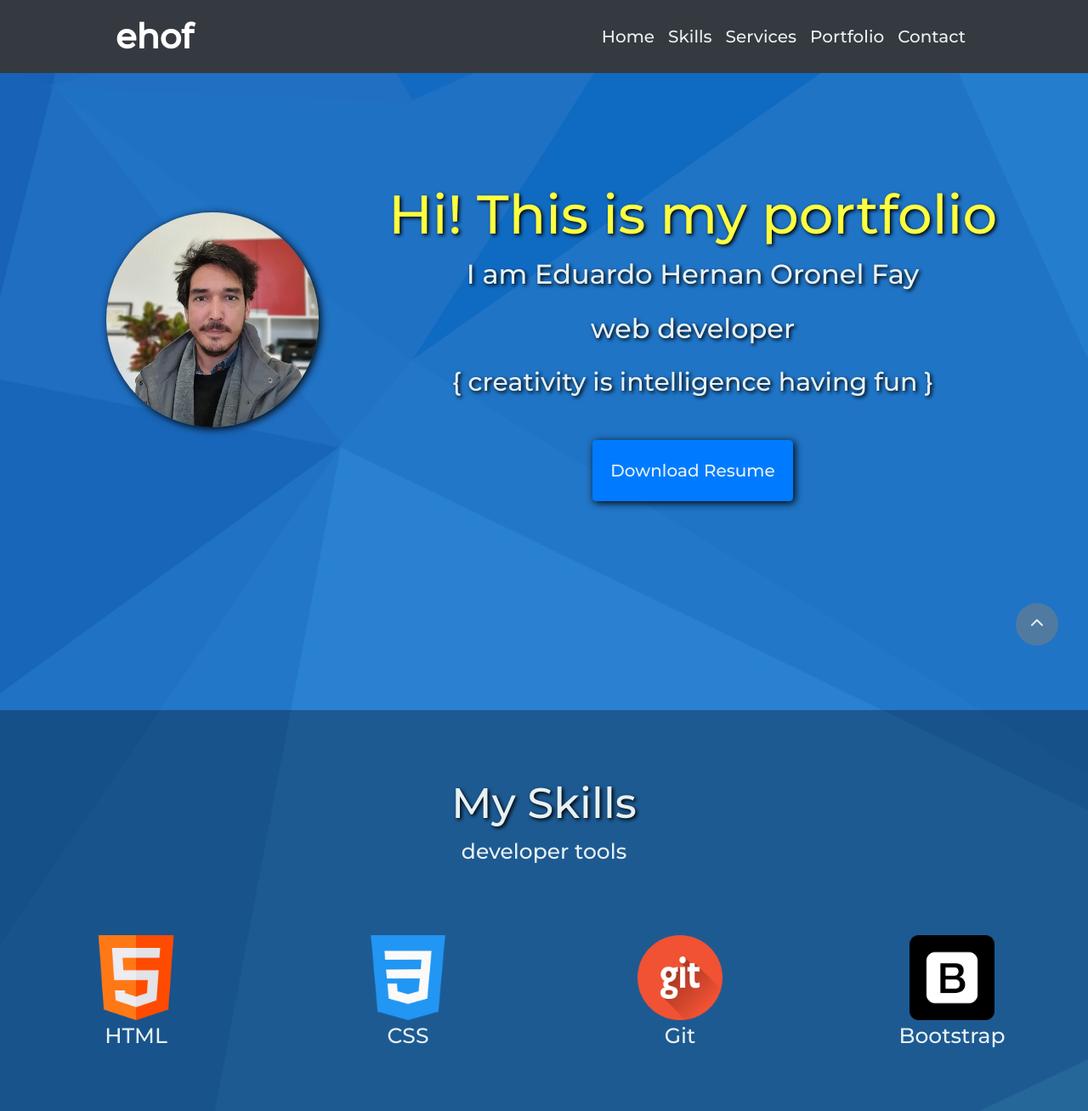
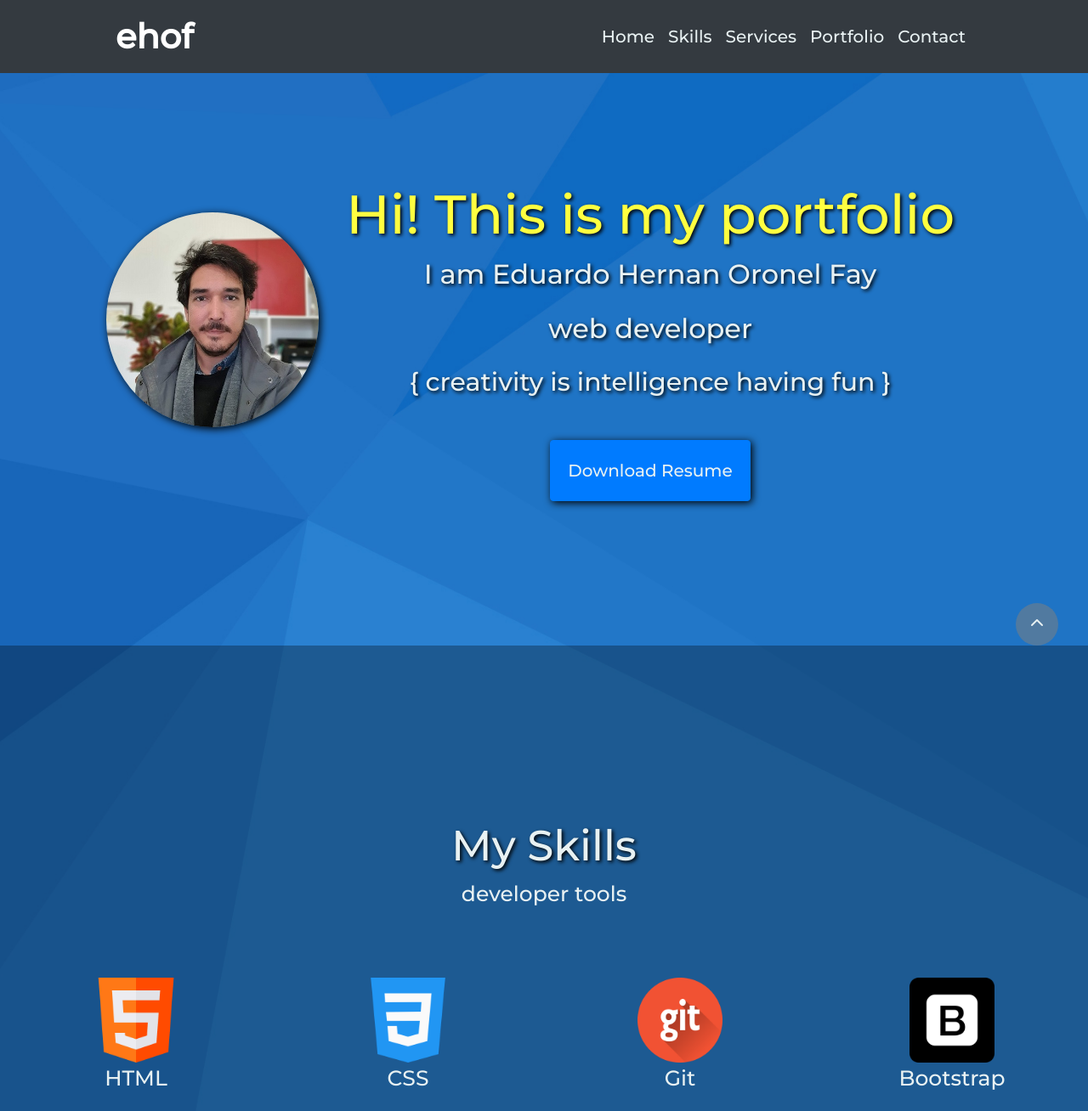
Before and after one commit to hernanoronel/entrega_final, a plain HTML site: page index.html in a window 1280 px wide. Shown: the top 1308 px of the page at 85% size. Drawn offline with nearby package versions, Linux system fonts and the light colour scheme.

Commit message:
mejoro las alturas de las section

```diff
--- a/scss/estilos.scss
+++ b/scss/estilos.scss
@@ -296,7 +296,8 @@ footer {
     }
 
     section{
-        height: 100%;
+        min-height: 100vh;
+        text-align: center;
         width: auto;
     }
 
@@ -304,14 +305,7 @@ footer {
         display: flex;
         justify-content: center;
         padding: 150px 0;
-    }
-
-    main div{
-        padding: 0 50px;
-    }
-
-    .contact{
-        height: calc(100% - 250px);
+        height: calc(100vh - 40px);
     }
 
     .contact .row{
```
Also changed, not shown: css/estilos.css, 1 other file.
